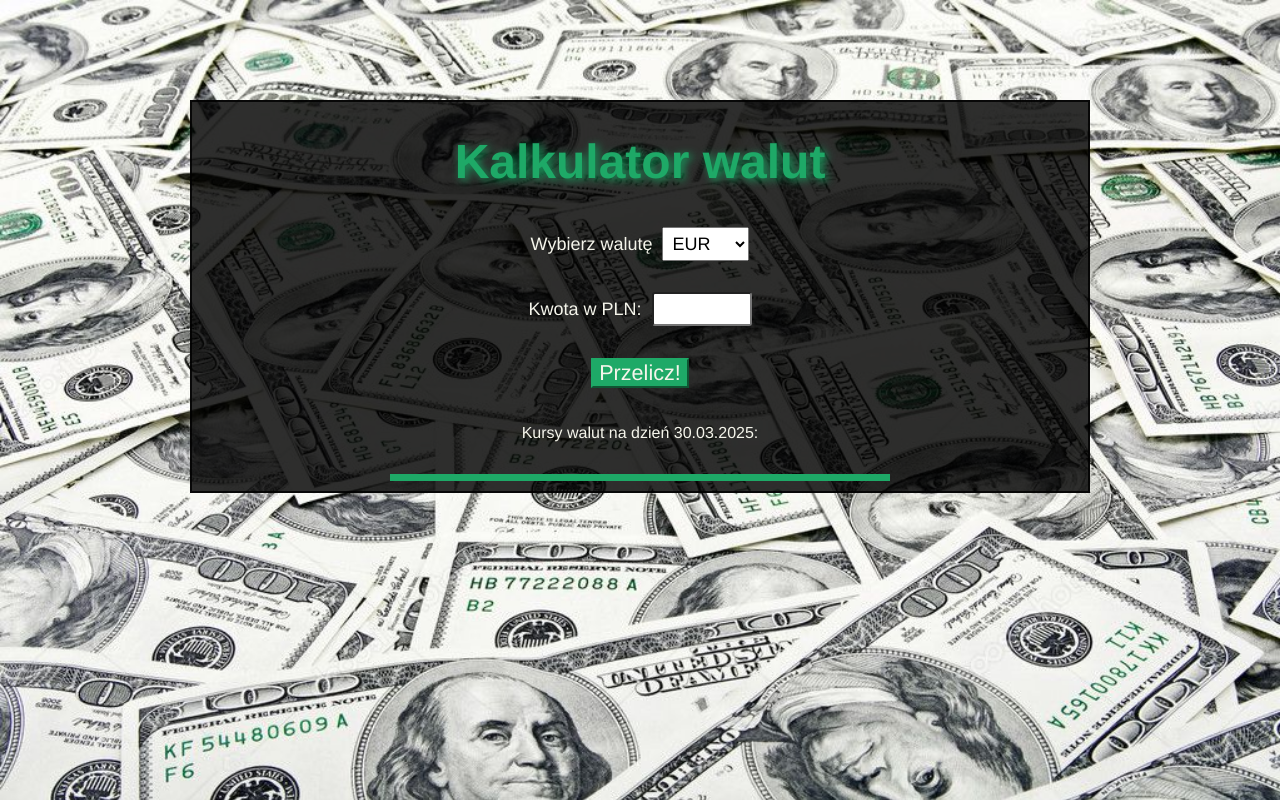
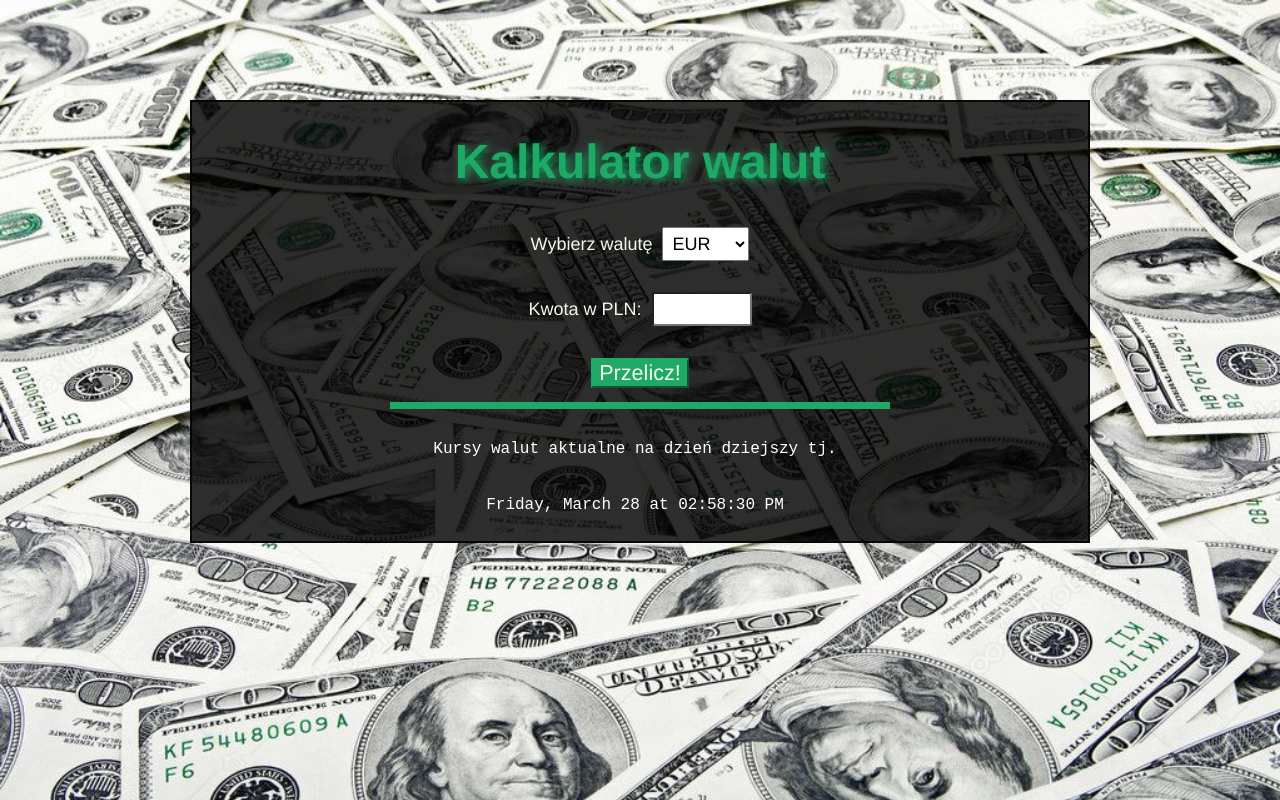
Before and after one commit to AleksandraJurkiewicz/currency-calculator-react, a React (Vite) app: page / in a window 1280 px wide. Built offline with nearby package versions, Linux system fonts and the light colour scheme.

Commit message:
ExchangeRate text moved

```diff
--- a/src/Form/Result/styled.js
+++ b/src/Form/Result/styled.js
@@ -9,7 +9,7 @@ export const ResultText = styled.div`
     max-width: 500px;
     text-align: center;
     margin: 0 auto;
-    margin-top: 15px;
+    margin-top: 5px;
     margin-bottom: 10px;
     display: flex;
     justify-content: center;
--- a/src/Form/index.jsx
+++ b/src/Form/index.jsx
@@ -1,7 +1,8 @@
 import { useState } from "react";
 import { Result } from "./Result";
-import { ExchangeRate, Button, ButtonWrapper, Amount, AmountWrapper, Converter, Currency, Loading, Failure } from "./styled";
+import { Button, ButtonWrapper, Amount, AmountWrapper, Converter, Currency, Loading, Failure } from "./styled";
 import { useRatesData } from "./useRatesData";
+import { Clock } from "./Clock";
 
 export const Form = () => {
     const [result, setResult] = useState();
@@ -71,10 +72,8 @@ export const Form = () => {
                             <ButtonWrapper>
                                 <Button>Przelicz!</Button>
                             </ButtonWrapper>
-                            <ExchangeRate>
-                                Kursy walut na dzień 30.03.2025:
-                            </ExchangeRate>
                             <Result result={result} />
+                            <Clock />
                         </>
                     )
                 )
--- a/src/Form/styled.js
+++ b/src/Form/styled.js
@@ -1,12 +1,4 @@
 import styled from "styled-components";
-
-export const ExchangeRate = styled.div`
-    text-align: center;
-    line-height: 2;
-    color: ${({ theme }) => theme.color.springWood};
-    padding: 0px 10px 10px 10px;
-    font-size: medium;
-`;
 
 export const Button = styled.button`
     background-color: ${({ theme }) => theme.color.emerald};
@@ -21,7 +13,7 @@ export const Button = styled.button`
 `;
 
 export const ButtonWrapper = styled.div`
-    padding : 0px 20px 20px 20px;
+    padding : 0px 20px 0px 20px;
 `;
 
 export const Amount = styled.input`
```
